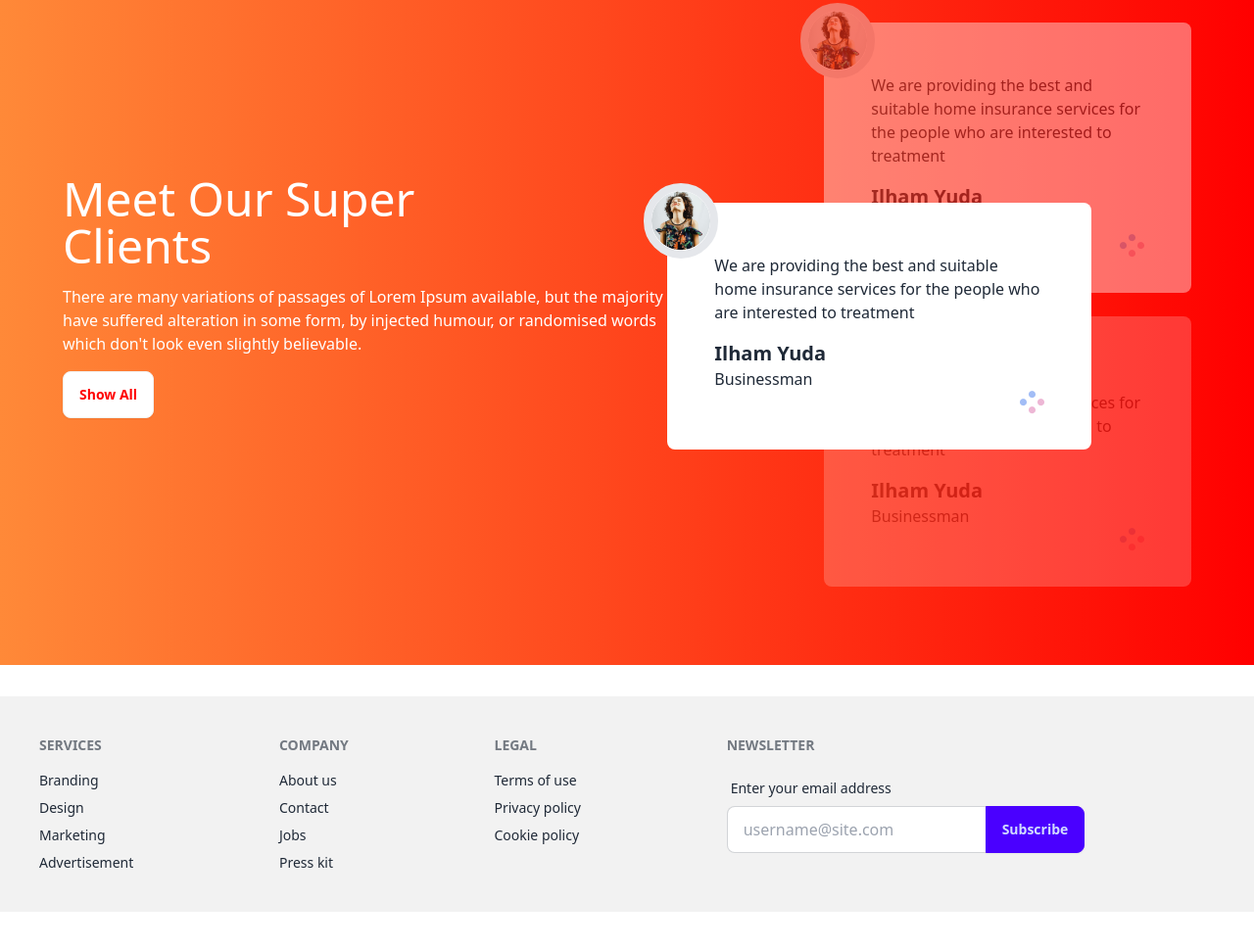
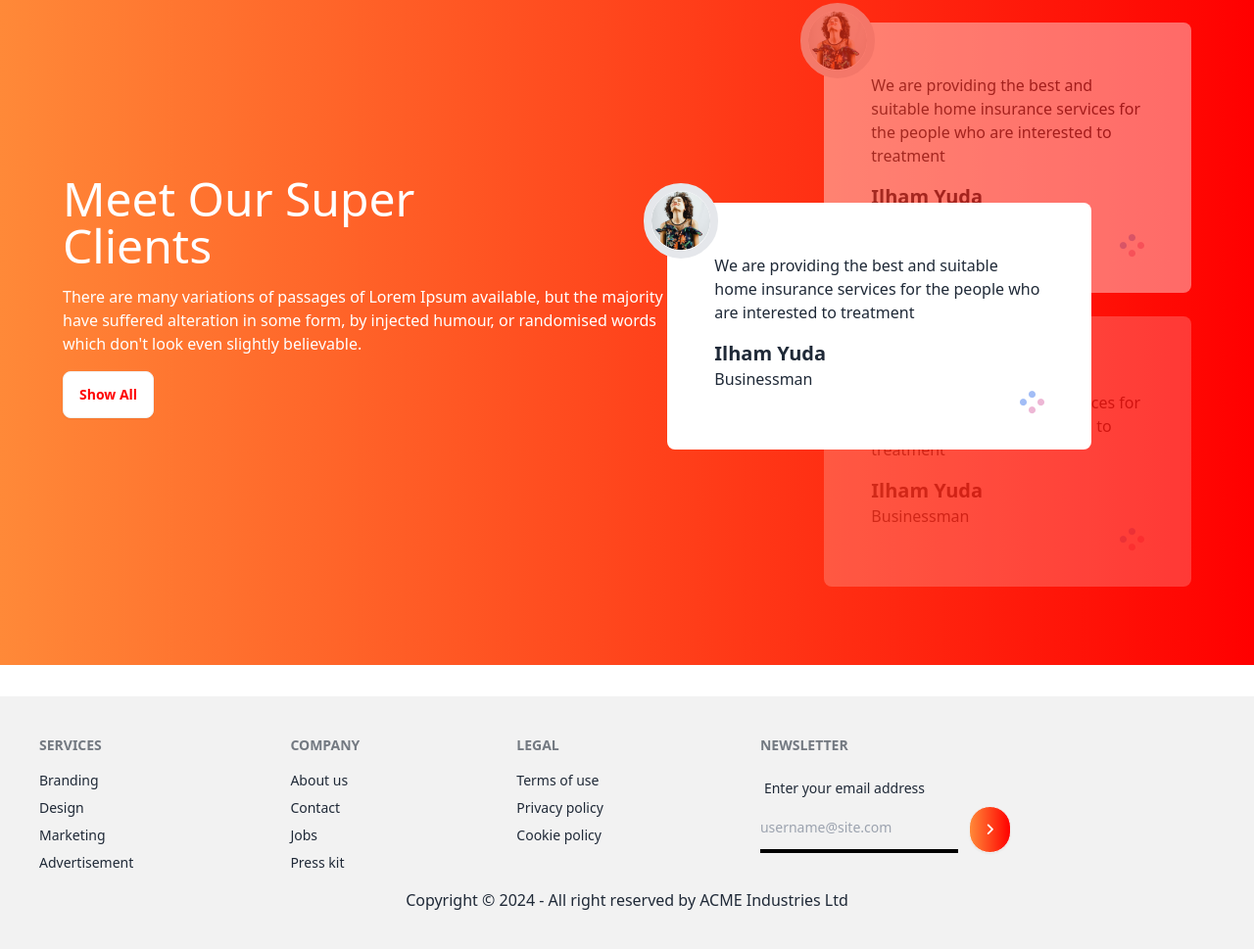
Before and after one commit to mojahid-t17/tea_house, a plain HTML site: page index.html in a window 1280 px wide. Shown: the part 1607-2576 px from the top of the page at 98% size. Before the commit the page ends 2538 px from the top, so only its background shows below. Drawn offline with nearby package versions, Linux system fonts and the light colour scheme.

Commit message:
foter done

```diff
--- a/index.html
+++ b/index.html
@@ -158,8 +158,8 @@
          </div>
     </section>
   </main>
-  <footer class="footer p-10 bg-base-200 text-base-content">
-    <nav>
+  <footer class="p-10 bg-base-200 text-base-content">
+    <div class="footer "><nav>
       <h6 class="footer-title">Services</h6>
       <a class="link link-hover">Branding</a>
       <a class="link link-hover">Design</a>
@@ -186,11 +186,12 @@
           <span class="label-text">Enter your email address</span>
         </label>
         <div class="join">
-          <input type="text" placeholder="username@site.com" class="input input-bordered join-item" />
-          <button class="btn btn-primary join-item">Subscribe</button>
+          <input type="text" placeholder="username@site.com" class="outline-none bg-transparent border-b-4 border-black me-3" />
+          <button class="btn  text-white rounded-full bg-gradient-to-r  from-first-grdient to-second-gradient "><i class="fa-solid fa-angle-right"></i></button>
         </div>
       </fieldset>
-    </form>
+    </form></div>
+    <p class="mt-4 text-center ">Copyright © 2024 - All right reserved by ACME Industries Ltd</p>
   </footer>
 
 </body>
```
